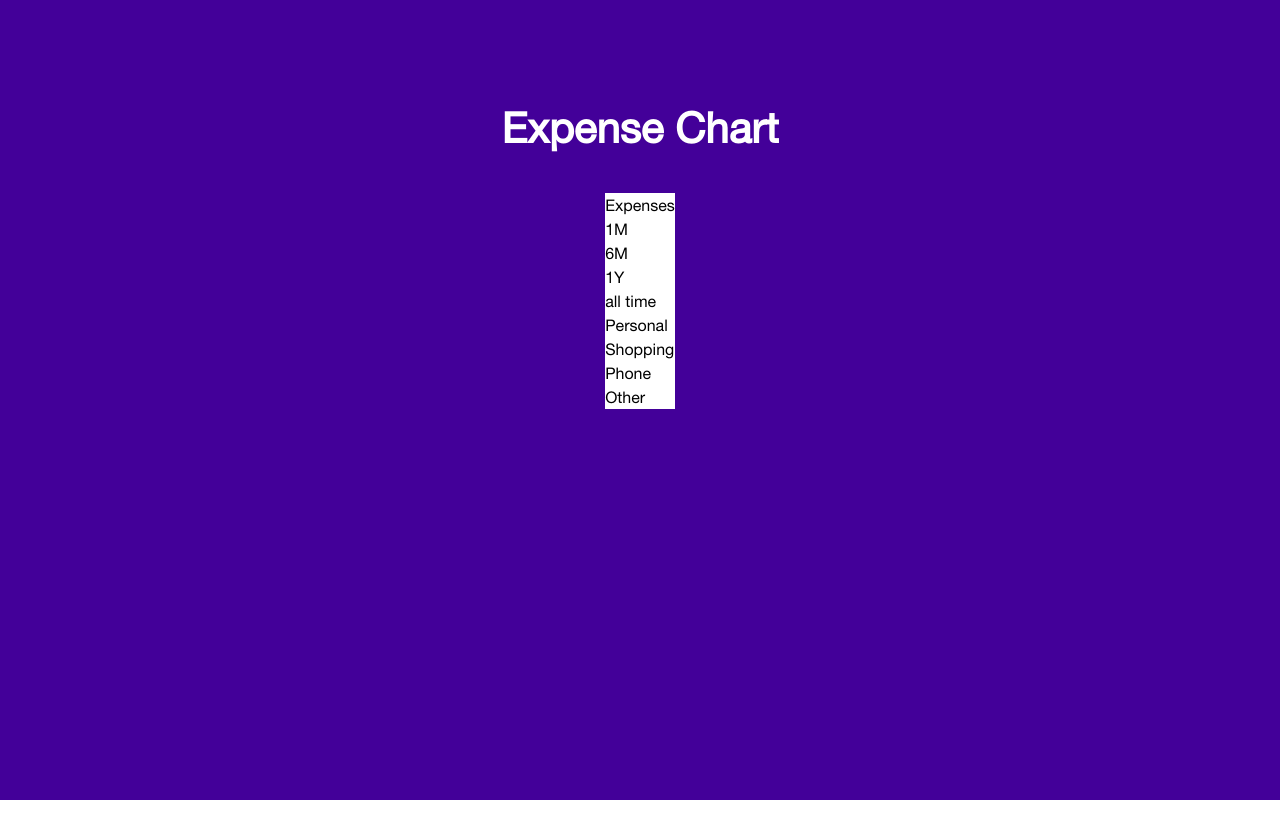
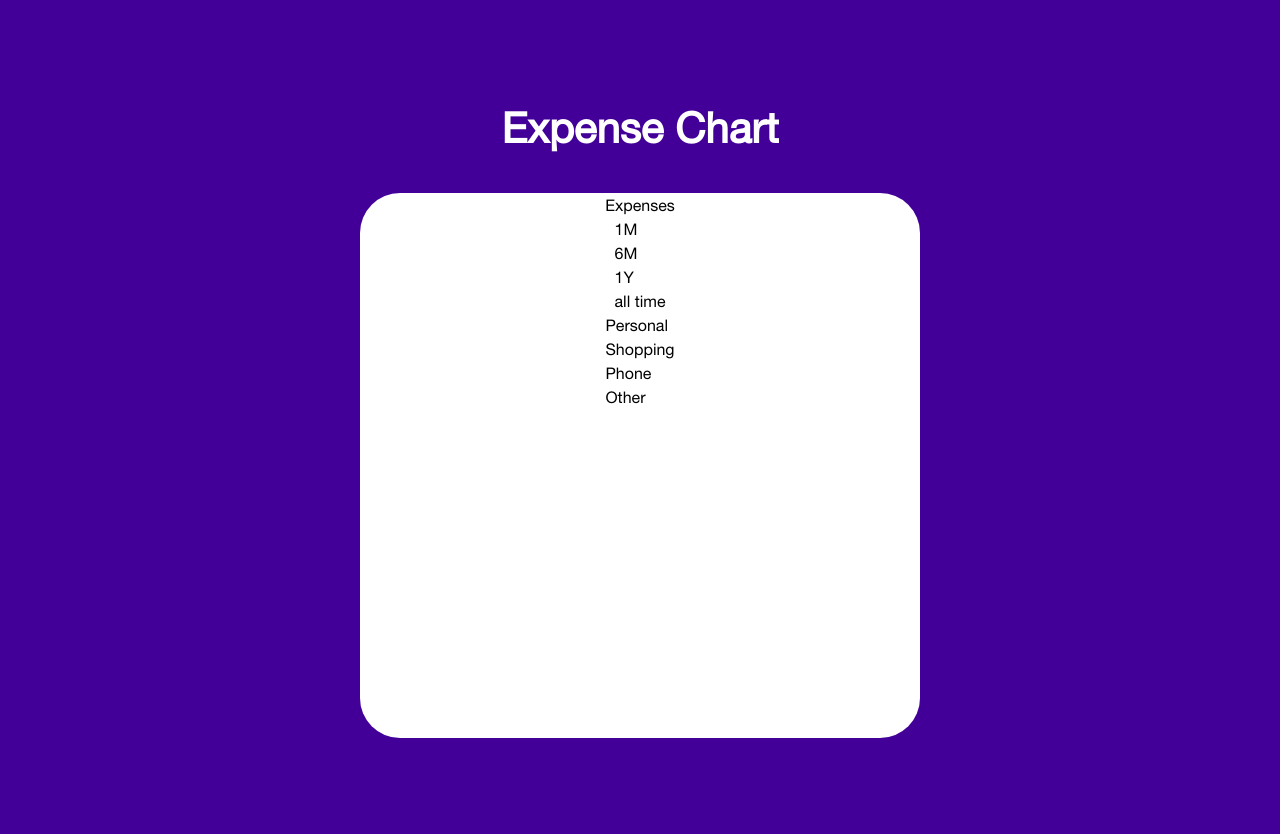
Before and after one commit to Meraj-Kazi/expense-chart, a Next.js app: page / in a window 1280 px wide. Before the commit the page ends 800 px from the top, so only its background shows below. Built offline with nearby package versions, Linux system fonts and the light colour scheme.

Commit message:
Card base structure complete

```diff
--- a/src/app/page.tsx
+++ b/src/app/page.tsx
@@ -13,7 +13,10 @@ export default function Home() {
                 </h1>
 
                 {/* Card */}
-                <div className=' bg-[#FFF]'>
+                <div
+                    className=' bg-[#FFF] w-[35.06rem] h-[34.06rem] rounded-[2.5rem] flex flex-col
+                    items-center'
+                >
                     {/* Card Title */}
                     <p>Expenses</p>
 
```
